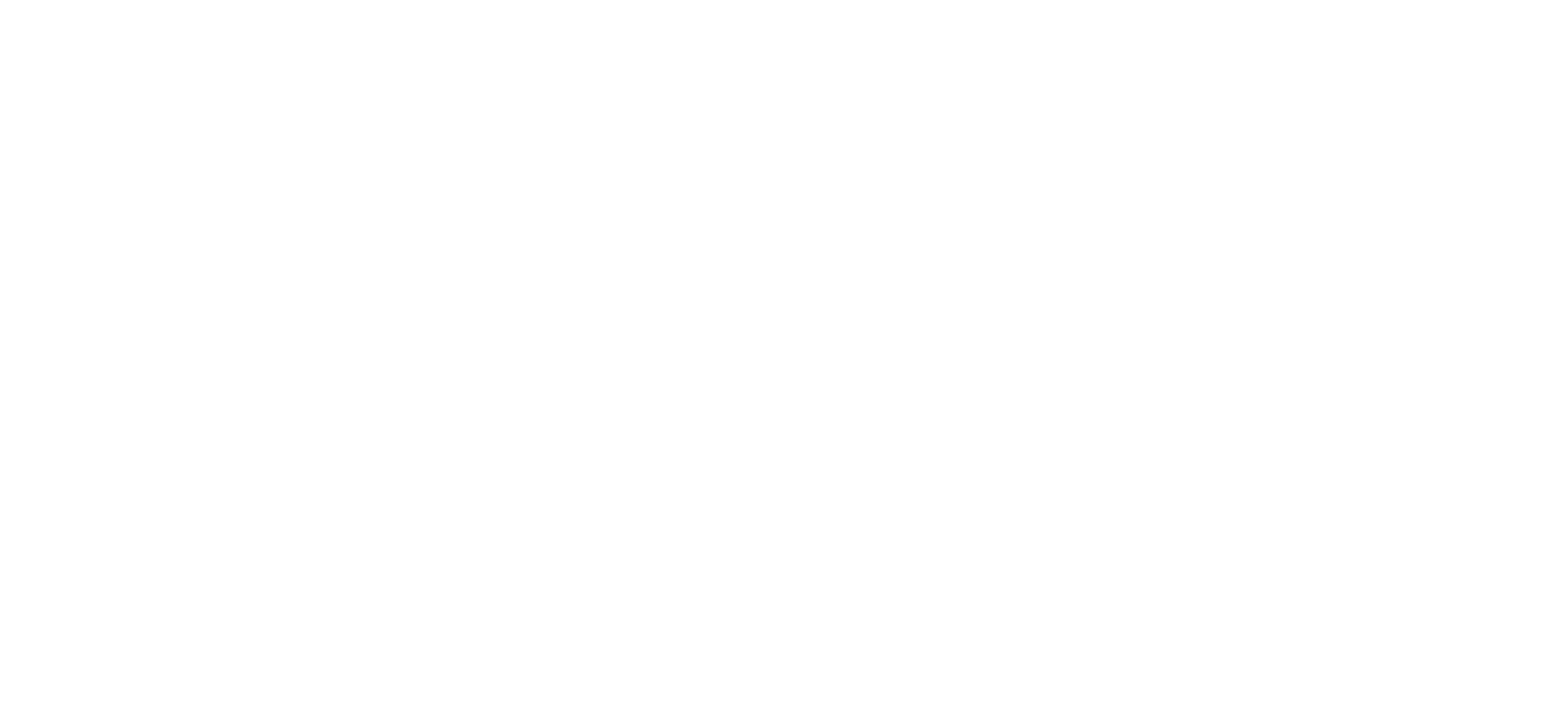
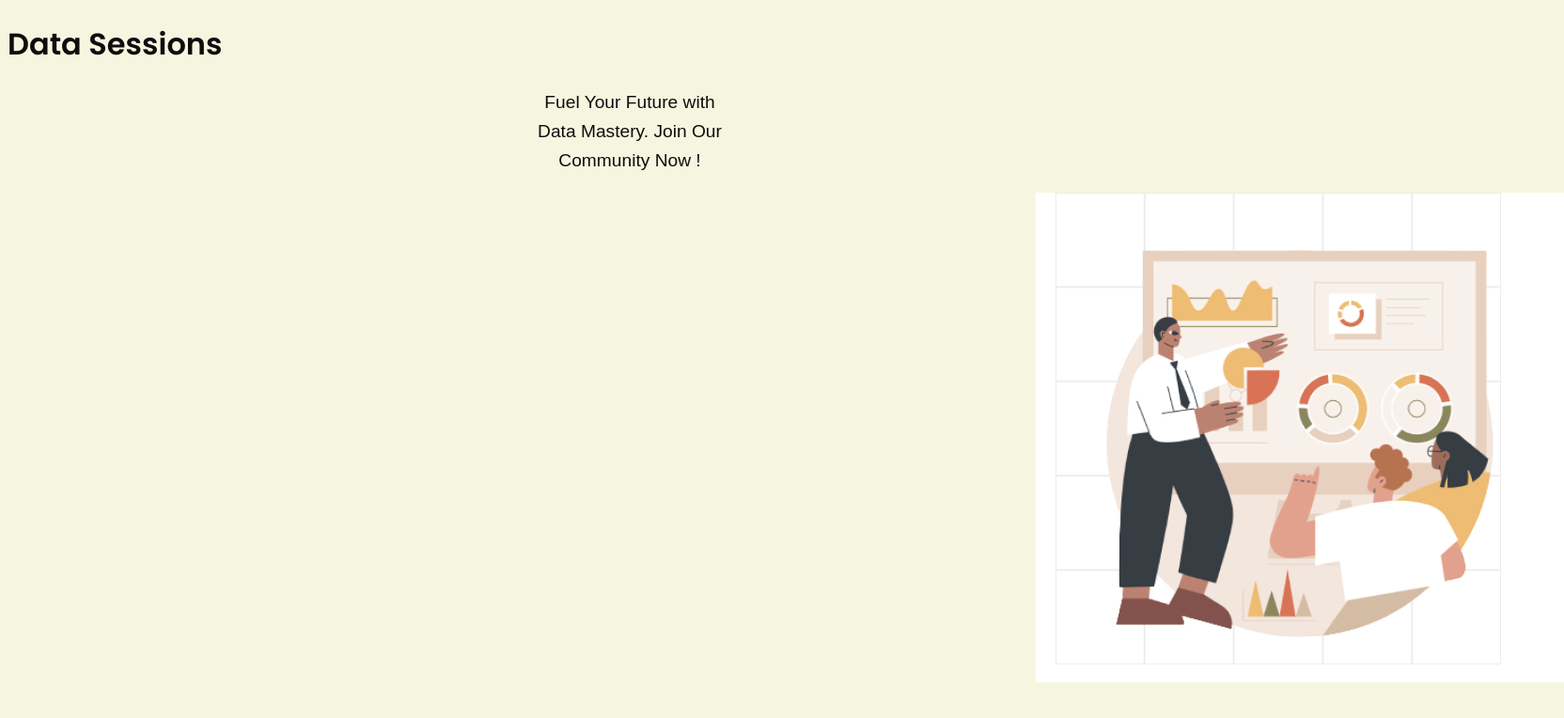
Before and after one commit to MosesChoka/datasessions-frontend, a plain HTML site: page index.html in a window 1280 px wide. Shown: the whole page at 94% size, 1664 px wide, since content can reach past the window. Drawn offline with Linux system fonts and the light colour scheme.

Commit message:
Created HTML boiler plate

```diff
--- a/index.html
+++ b/index.html
@@ -5,8 +5,20 @@
     <meta http-equiv="X-UA-Compatible" content="IE=edge">
     <meta name="viewport" content="width=device-width, initial-scale=1.0">
     <title>datasessions</title>
+    <link rel="stylesheet" href="style.css" >
+    <link rel= "stylesheet" href="https://cdnjs.cloudflare.com/ajax/libs/font-awesome/6.1.1/css/all.min.css">
 </head>
 <body>
-
+    <h1>Data Sessions</h1>
+    <div class="intro">
+        <p>
+            Fuel Your Future with <br/>
+            Data Mastery. Join Our <br/>
+            Community Now !
+        </p>
+    </div>
+    <div class="hero">
+        <img src="../images/hero1.jpg" alt="hero image">
+    </div>
 </body>
 </html>
--- a/style.css
+++ b/style.css
@@ -0,0 +1,32 @@
+@import url('https://fonts.googleapis.com/css2?family=Poppins:wght@600&display=swap');
+
+body {
+    font-family: Poppins, sans-serif;
+    background: #f5f5dcde;
+    color: rgb(14, 13, 13);
+    line-height: 1.6;
+    height: 100vh;
+    /*overflow: hidden;*/
+}
+
+.intro{
+    padding-left: 30px;
+}
+
+.intro p{
+    font-family: sans-serif;
+    font-size: larger;
+    font-weight: 200px;
+    padding-left: 30px;
+    text-align: center;
+    text-decoration: 20px;
+
+}
+
+.hero{
+    float: right;
+    padding-right: 70px;
+    width: 100px;
+    height: 100px;
+
+}
```
Also changed, not shown: images/hero1.jpg (added).
